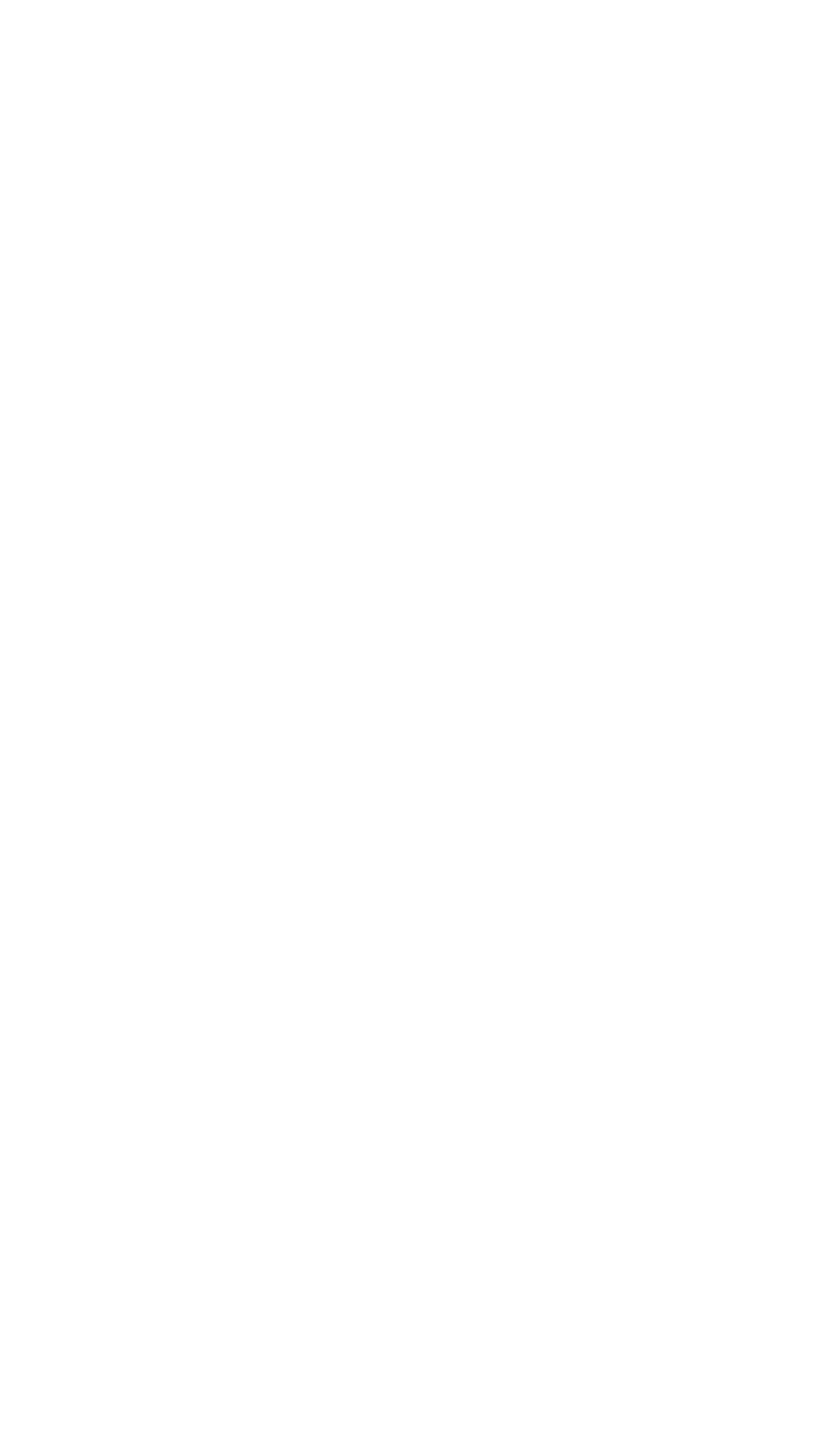
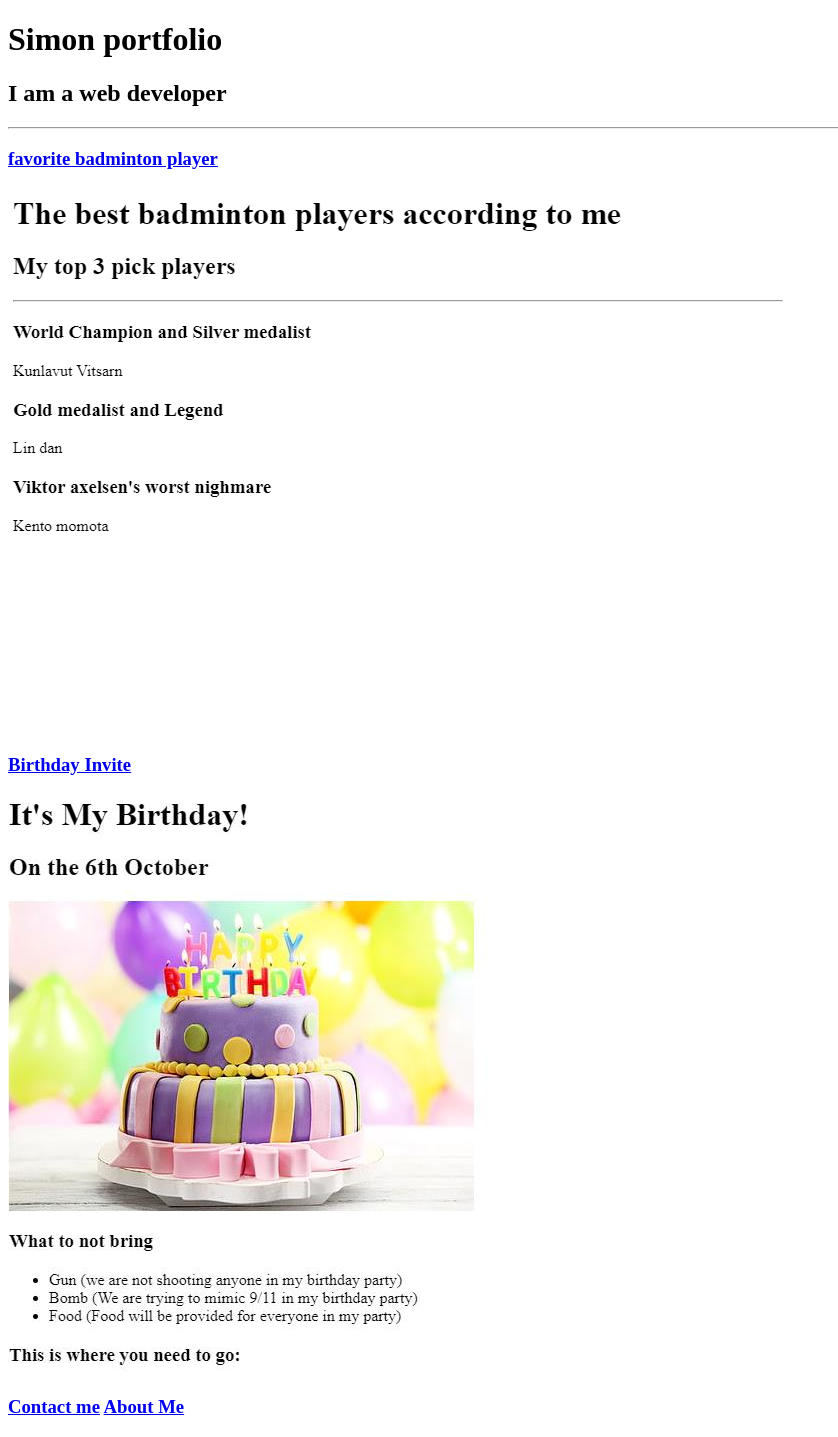
Before and after one commit to XfourMD/html-portfolio, a plain HTML site: page index.html in a window 1280 px wide. Shown: the whole page, without its empty margins (0-838 px from the left). Before the commit the page ends 800 px from the top, so only its background shows below. Drawn offline with Linux system fonts and the light colour scheme.

Commit message:
Add files via upload

```diff
--- a/index.html
+++ b/index.html
@@ -13,3 +13,27 @@ HINT for TODO 6: You can use the height attribute set to 200 to make the image s
 https://developer.mozilla.org/en-US/docs/Web/HTML/Element/img#attr-height -->
 
 <!-- TODO 7: Add the Contact Me and About Me page links -->
+
+<!DOCTYPE html>
+<html lang="en">
+<head>
+    <meta charset="UTF-8">
+    <meta name="viewport" content="width=device-width, initial-scale=1.0">
+    <title>Simon's portfolio</title>
+</head>
+<body>
+    <h1>Simon portfolio</h1>
+    <h2>I am a web developer</h2>
+    <hr/>
+    <h3><a href="./assets/images/image.png">favorite badminton player</a></h3>
+    <img src="./assets/images/image.png" alt="Sheet of badminton players">
+    <h3><a href="./assets/images/image (1).jpg">Birthday Invite</a></h3>
+    <img src="./assets/images/image (1).jpg" alt="Simon's birthday invite">
+    <h3>
+        <a href="./public/contact.html">Contact me</a>
+        <a href="./public/about.html">About Me</a>
+    </h3>
+
+
+</body>
+</html>
```
